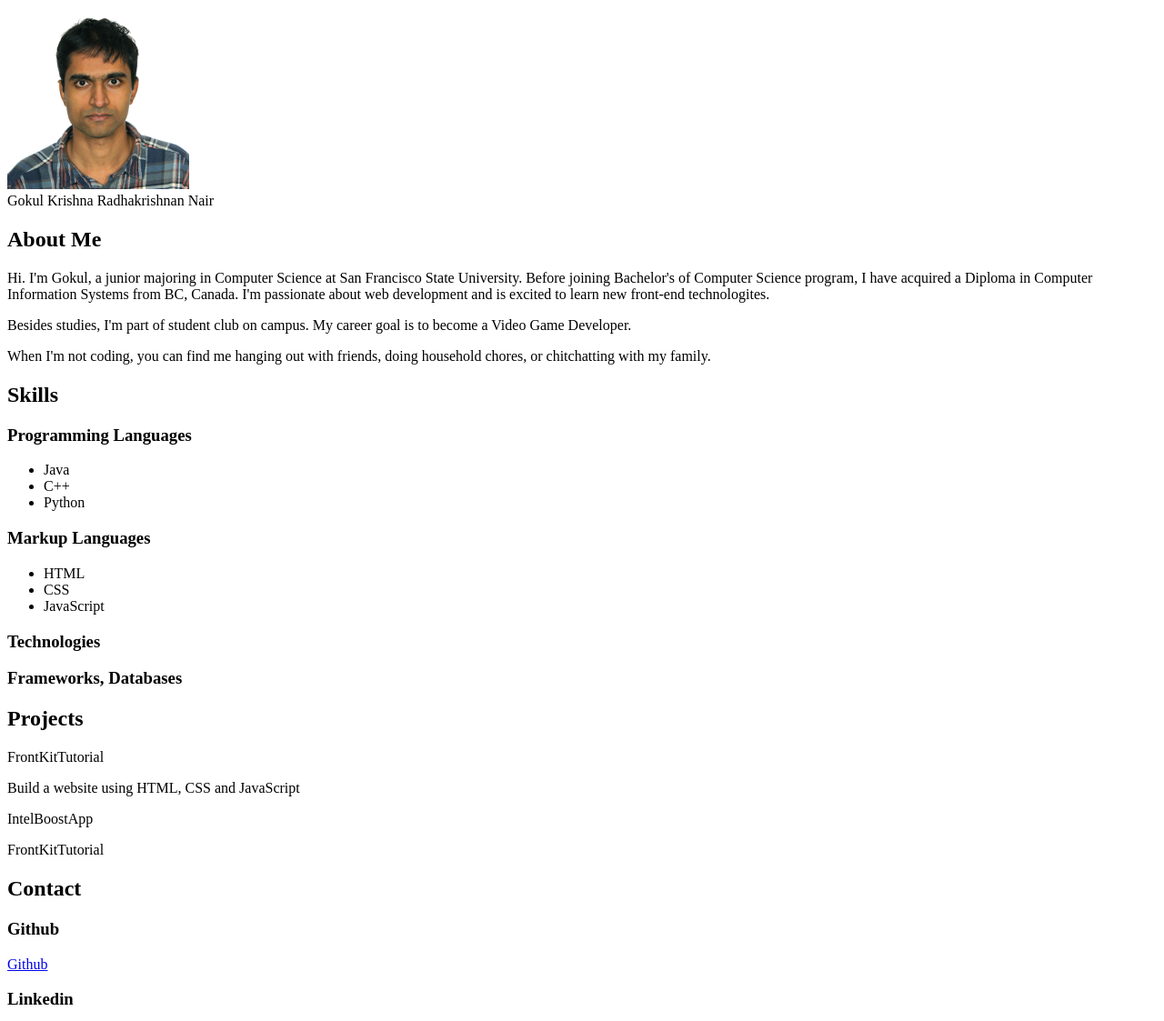
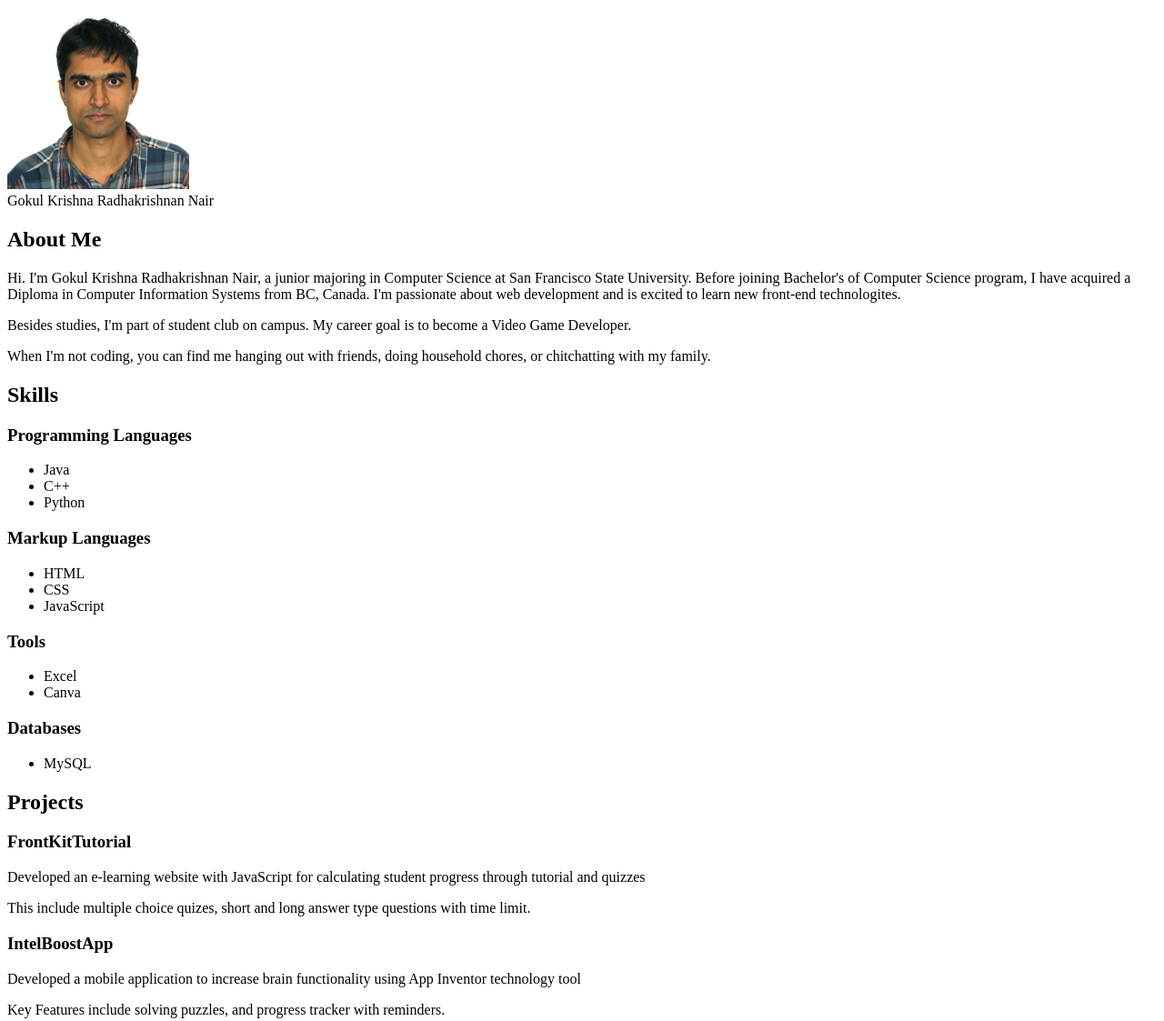
Before and after one commit to gokulkrishnaradhakrishnannair/CSC317, a plain HTML site: page assignments/2/index.html in a window 1280 px wide. Shown: the top 1123 px of the page at 91% size. Drawn offline with Linux system fonts and the light colour scheme.

Commit message:
Add 2 projects with description

```diff
--- a/assignments/2/index.html
+++ b/assignments/2/index.html
@@ -11,7 +11,7 @@
 
     <article>
     <h1>About Me</h1>
-    <p>Hi. I'm Gokul, a junior majoring in Computer Science at San Francisco State University. Before joining Bachelor's of Computer Science program, I have acquired a Diploma in Computer Information Systems from BC, Canada. I'm passionate about web development and is excited to learn new front-end technologites.
+    <p>Hi. I'm Gokul Krishna Radhakrishnan Nair, a junior majoring in Computer Science at San Francisco State University. Before joining Bachelor's of Computer Science program, I have acquired a Diploma in Computer Information Systems from BC, Canada. I'm passionate about web development and is excited to learn new front-end technologites.
     <p>Besides studies, I'm part of student club on campus. My career goal is to become a Video Game Developer. </p>
     <p> When I'm not coding, you can find me hanging out with friends, doing household chores, or chitchatting with my family.</p>
     </article>
@@ -29,15 +29,23 @@
       <li>CSS</li>
       <li>JavaScript</li>
     </ul>
-    <h3>Technologies</h3>
-    <h3>Frameworks, Databases</h3>
+    <h3>Tools</h3>
+    <ul>
+      <li>Excel</li>
+      <li>Canva</li>
+    </ul>
+    <h3>Databases</h3>
+    <ul>
+      <li>MySQL</li>
+    </ul>
 
     <h2>Projects</h2>
-    <p>FrontKitTutorial</p>
-    <p>Build a website using HTML, CSS and JavaScript</p>
-    <p>IntelBoostApp</p>
-    <p></p>
-    <p>FrontKitTutorial</p>
+    <h3>FrontKitTutorial</h3>
+    <p>Developed an e-learning website with JavaScript for calculating student progress through tutorial and quizzes</p>
+    <p>This include multiple choice quizes, short and long answer type questions with time limit.</p>
+    <h3>IntelBoostApp</h3>
+    <p>Developed a mobile application to increase brain functionality using App Inventor technology tool</p>
+    <p>Key Features include solving puzzles, and progress tracker with reminders.</p>
 
     <h2>Contact</h2>
     <h3>Github</h3>
```
